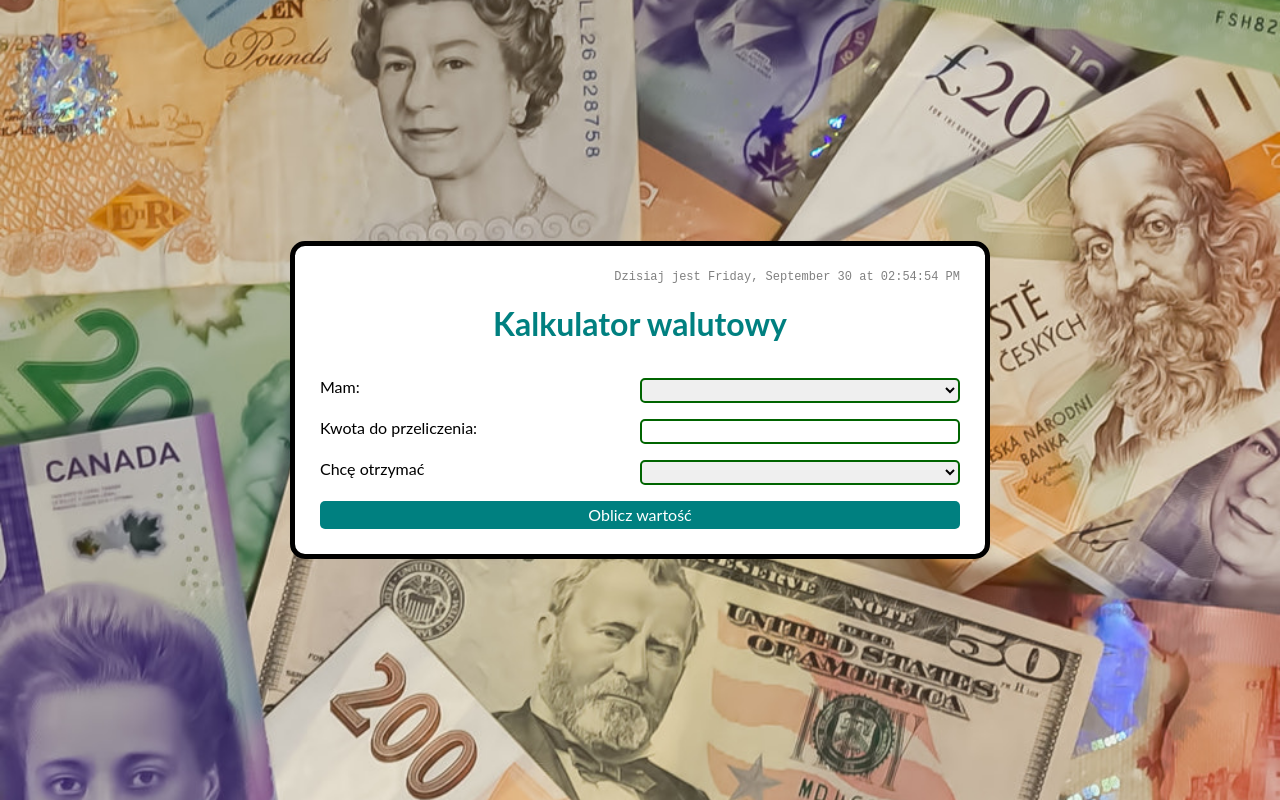
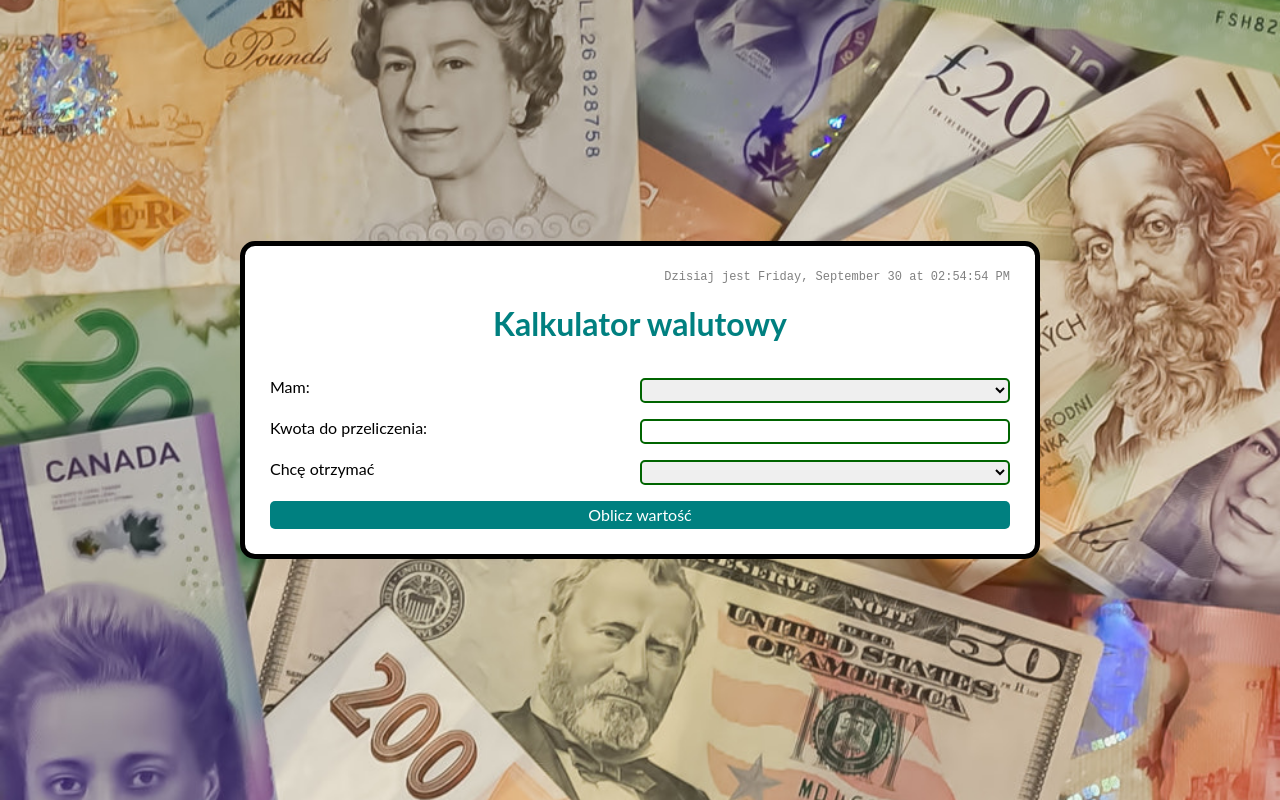
Before and after one commit to s5zee/currency-calculator-react, a React (Create React App) app: page / in a window 1280 px wide. Built offline with nearby package versions, Linux system fonts and the light colour scheme.

Commit message:
flex-basis adjusted

```diff
--- a/src/Container/styled.js
+++ b/src/Container/styled.js
@@ -1,7 +1,7 @@
 import styled from "styled-components";
 
 export const StyledContainer = styled.main`
-    flex-basis: 700px;
+    flex-basis: 800px;
     margin: 20px;
     padding: 25px;
     background: white;
```
